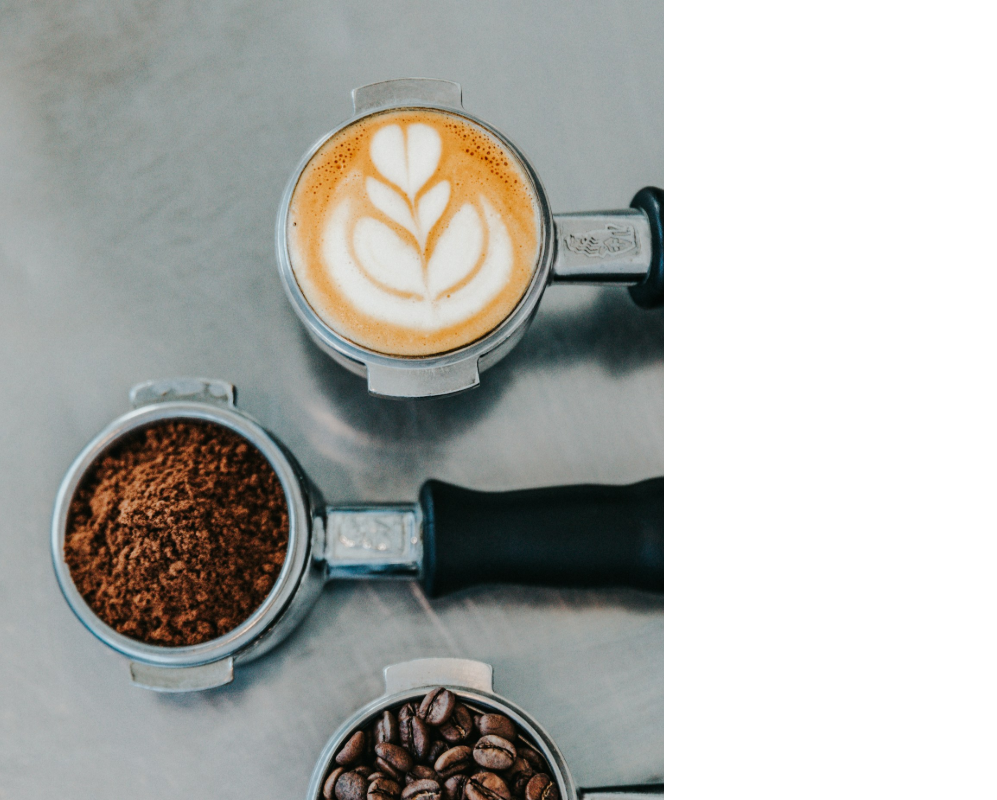
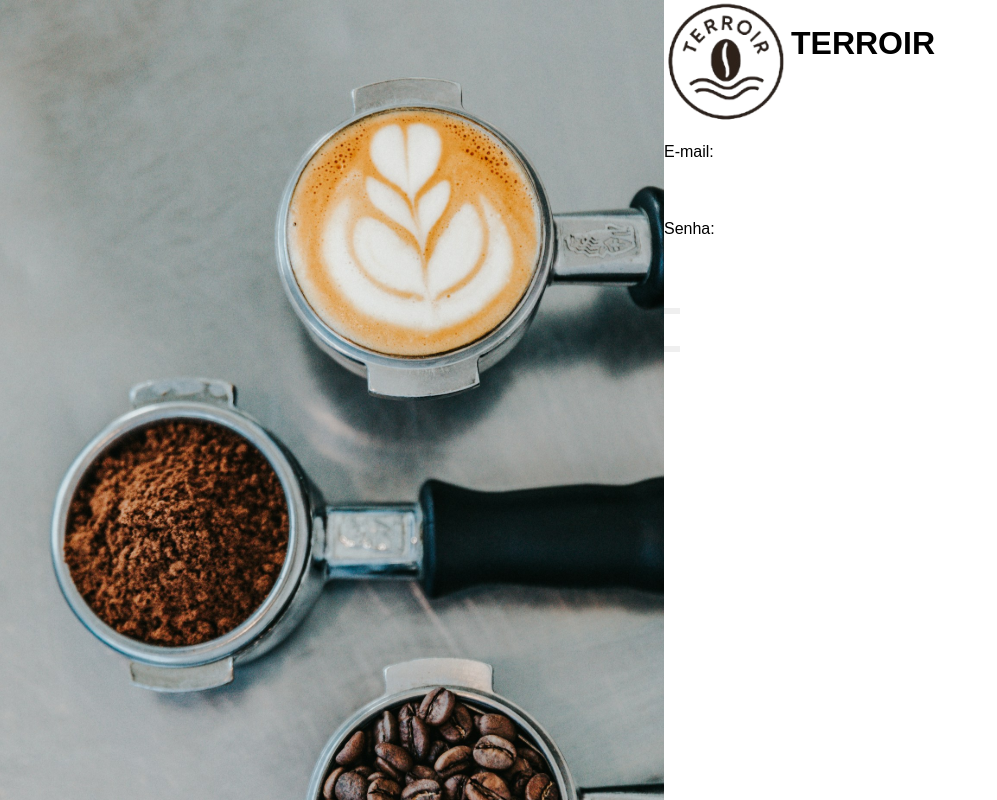
Before and after one commit to ninanovikoffr/Loja-online-cafes-especiais-, a React (Vite) app in the folder FrontEnd/: page /login in a window 1280 px wide. Shown: the top 800 px of the page, without its empty margins (0-997 px from the left). Built offline with nearby package versions, Linux system fonts and the light colour scheme; a web font is replaced by a local one.

Commit message:
update tela login

```diff
--- a/FrontEnd/src/Pages/Tela_login/Tela_login.css
+++ b/FrontEnd/src/Pages/Tela_login/Tela_login.css
@@ -0,0 +1,53 @@
+@import url('https://fonts.googleapis.com/css2?family=Geologica:wght@400;500;600;700&display=swap');
+
+.telalogin {
+    display:flex;
+
+
+}
+
+.imagemlogin {
+
+}
+
+.partelogin {
+
+}
+
+.nomelogo {
+     display:flex;
+
+}
+
+.tituloterroir {
+
+
+}
+
+.partemenorlogin {
+
+}
+
+.fazerlogin {
+
+}
+
+.esqueceuasenha {
+
+}
+
+.botaoentrar {
+
+}
+
+.ou {
+
+}
+
+.entrargooglelogin {
+
+}
+
+.jatem {
+
+}
--- a/FrontEnd/src/Pages/Tela_login/Tela_login.jsx
+++ b/FrontEnd/src/Pages/Tela_login/Tela_login.jsx
@@ -17,7 +17,6 @@ function Tela_login(){
                 <div className="nomelogo">
                     <img src={logoGrande}/>
                     <h1 className="tituloterroir">TERROIR</h1>
-
                 </div>
                 <div className="partemenorlogin">
                     <p className="fazerlogin"></p>
@@ -25,9 +24,13 @@ function Tela_login(){
                     <Input label="Senha:" type="senha" />
                     <div className="esqueceuasenha">
                         <p></p>
-
-
+                        <url></url>
                     </div>
+                    <button className="botaoentrar"/>
+                    <p className="ou"></p>
+                    <button className="entrargooglelogin"/>
+                    <p className="jatem"></p>
+                    <url></url>
                 </div>
             </div>
 
```
